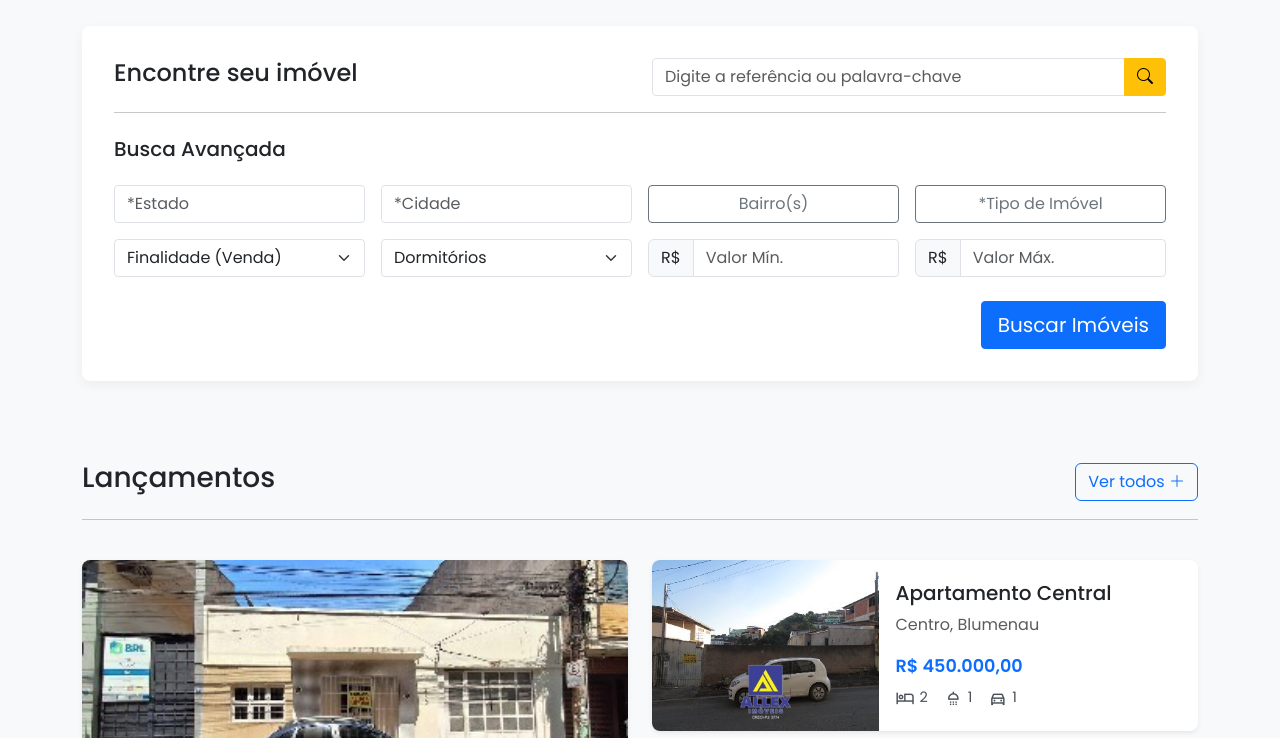
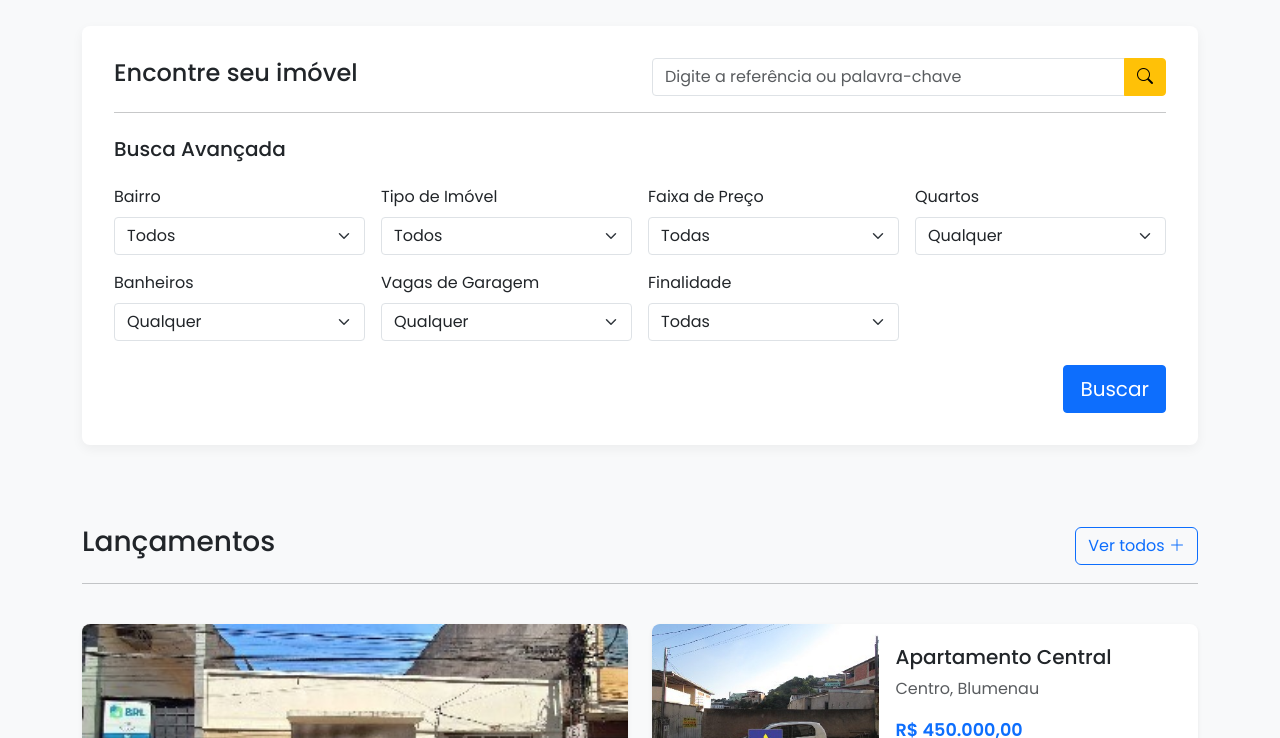
Before and after one commit to LuEdu3/VALE_IMOBILIARIA, a website: page public/index.html in a window 1280 px wide. Shown: the part 62-800 px from the top of the page. Drawn offline with nearby package versions, Linux system fonts and the light colour scheme; files whose address does not match are found by name.

Commit message:
os forms agora tem informações da cidade de Ipatinga-MG

```diff
--- a/public/index.html
+++ b/public/index.html
@@ -75,67 +75,98 @@
         <hr>
 
         <h3 class="h5 mt-4">Busca Avançada</h3>
+        <form action="#" method="GET">
           <div class="row g-3 mt-2">
             <div class="col-md-6 col-lg-3">
-            <input class="form-control" list="estadoOptions" placeholder="*Estado">
-            <datalist id="estadoOptions">
-              <option value="Santa Catarina">
-              <option value="Paraná">
-              <option value="Rio Grande do Sul">
-            </datalist>
-          </div>
-          <div class="col-md-6 col-lg-3">
-            <input class="form-control" list="cidadeOptions" placeholder="*Cidade">
-            <datalist id="cidadeOptions">
-              <option value="Blumenau">
-              <option value="Gaspar">
-              <option value="Indaial">
-            </datalist>
-          </div>
-          <div class="col-md-6 col-lg-3">
-            <button type="button" class="btn btn-outline-secondary w-100" data-bs-toggle="modal" data-bs-target="#bairroModal">
-              Bairro(s)
-            </button>
-          </div>
-          <div class="col-md-6 col-lg-3">
-            <button type="button" class="btn btn-outline-secondary w-100" data-bs-toggle="modal" data-bs-target="#tipoImovelModal">
-              *Tipo de Imóvel
-            </button>
-          </div>
-          <div class="col-md-6 col-lg-3">
-            <select class="form-select">
-              <option selected>Finalidade (Venda)</option>
-              <option value="1">Venda</option>
-              <option value="2">Aluguel</option>
+              <label for="bairro" class="form-label">Bairro</label>
+              <select class="form-select" id="bairro" name="bairro">
+                <option value="">Todos</option>
+                <option>Centro</option>
+                <option>Horto</option>
+                <option>Veneza</option>
+                <option>Imbaúbas</option>
+                <option>Cariru</option>
+                <option>Bom Retiro</option>
+                <option>Jardim Panorama</option>
+                <option>Ideal</option>
+                <option>Esperança</option>
+                <option>Canaã</option>
+                <option>Betânia</option>
+                <option>Iguaçu</option>
+                <option>Ferroviários</option>
+                <option>Jardim das Oliveiras</option>
+                <option>Vila Celeste</option>
+                <option>Vila Militar</option>
               </select>
             </div>
             <div class="col-md-6 col-lg-3">
-             <select class="form-select">
-              <option selected>Dormitórios</option>
-              <option value="1">1+</option>
-              <option value="2">2+</option>
-              <option value="3">3+</option>
-              <option value="4">4+</option>
+              <label for="tipo" class="form-label">Tipo de Imóvel</label>
+              <select class="form-select" id="tipo" name="tipo">
+                <option value="">Todos</option>
+                <option>Apartamento</option>
+                <option>Casa</option>
+                <option>Kitnet</option>
+                <option>Cobertura</option>
+                <option>Terreno</option>
+                <option>Loja</option>
+                <option>Sala Comercial</option>
+                <option>Galpão</option>
+              </select>
+            </div>
+            <div class="col-md-6 col-lg-3">
+              <label for="faixa_preco" class="form-label">Faixa de Preço</label>
+              <select class="form-select" id="faixa_preco" name="faixa_preco">
+                <option value="">Todas</option>
+                <option>Até R$ 150.000</option>
+                <option>R$ 150.000 a R$ 300.000</option>
+                <option>R$ 300.000 a R$ 500.000</option>
+                <option>R$ 500.000 a R$ 800.000</option>
+                <option>Acima de R$ 800.000</option>
+              </select>
+            </div>
+            <div class="col-md-6 col-lg-3">
+              <label for="quartos" class="form-label">Quartos</label>
+              <select class="form-select" id="quartos" name="quartos">
+                <option value="">Qualquer</option>
+                <option>1</option>
+                <option>2</option>
+                <option>3</option>
+                <option>4+</option>
+              </select>
+            </div>
+            <div class="col-md-6 col-lg-3">
+              <label for="banheiros" class="form-label">Banheiros</label>
+              <select class="form-select" id="banheiros" name="banheiros">
+                <option value="">Qualquer</option>
+                <option>1</option>
+                <option>2</option>
+                <option>3+</option>
+              </select>
+            </div>
+            <div class="col-md-6 col-lg-3">
+              <label for="vagas" class="form-label">Vagas de Garagem</label>
+              <select class="form-select" id="vagas" name="vagas">
+                <option value="">Qualquer</option>
+                <option>1</option>
+                <option>2</option>
+                <option>3+</option>
               </select>
             </div>
             <div class="col-lg-3 col-md-6">
-             <div class="input-group">
-                <span class="input-group-text">R$</span>
-                <input type="text" class="form-control" placeholder="Valor Mín.">
-             </div>
-          </div>
-           <div class="col-lg-3 col-md-6">
-             <div class="input-group">
-                <span class="input-group-text">R$</span>
-                <input type="text" class="form-control" placeholder="Valor Máx.">
-             </div>
+              <label for="finalidade" class="form-label">Finalidade</label>
+              <select class="form-select" id="finalidade" name="finalidade">
+                <option value="">Todas</option>
+                <option>Residencial</option>
+                <option>Comercial</option>
+              </select>
             </div>
           </div>
           <div class="row mt-4">
             <div class="col-12 d-flex justify-content-end">
-                <button type="button" class="btn btn-primary btn-lg">Buscar Imóveis</button>
+              <button type="submit" class="btn btn-primary btn-lg">Buscar</button>
             </div>
           </div>
+        </form>
       </div>
     </section>
 
```
Lines whose indentation alone changed are shown as unchanged.
